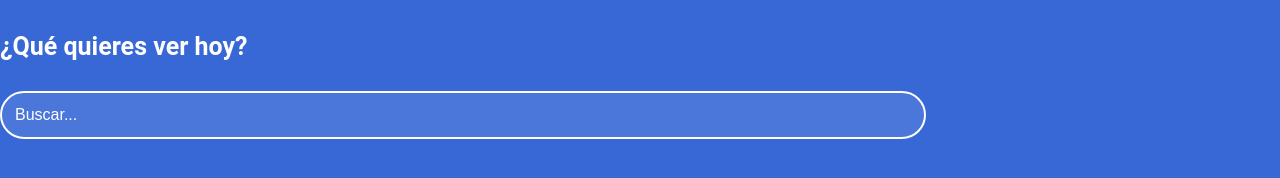
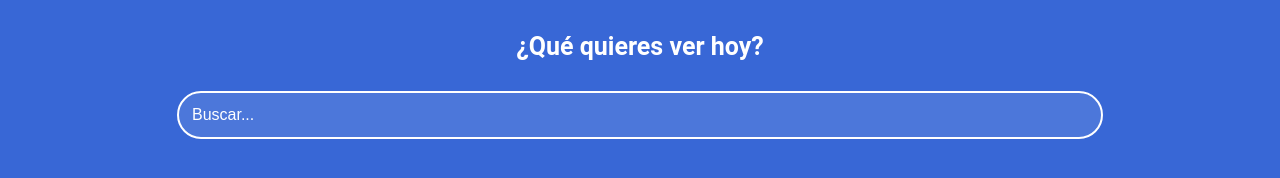
Before and after one commit to cesarttandres/platzivideo, a plain HTML site: page index.html in a window 1280 px wide. Shown: the part 78-256 px from the top of the page. Drawn offline with Linux system fonts and the light colour scheme.

Commit message:
Ce centró el buscador

```diff
--- a/css/styles.css
+++ b/css/styles.css
@@ -69,11 +69,14 @@ body {
 .buscador {
     height: 300px;
     font-family: 'Roboto', sans-serif;
-    justify-content: center;
+    display: flex;
+    flex-direction: column;
+    align-items: center;
 }
-        .buscador__title {
-           color: white;
-           font-size: 25px;
+.buscador__title {
+    color: white;
+    font-size: 25px;
+    display: flex;
         }
 
         .input {
@@ -86,7 +89,6 @@ body {
             padding: 13px;
             width: 70%;
             outline: none;
-
         }
 
 h2 {
```
